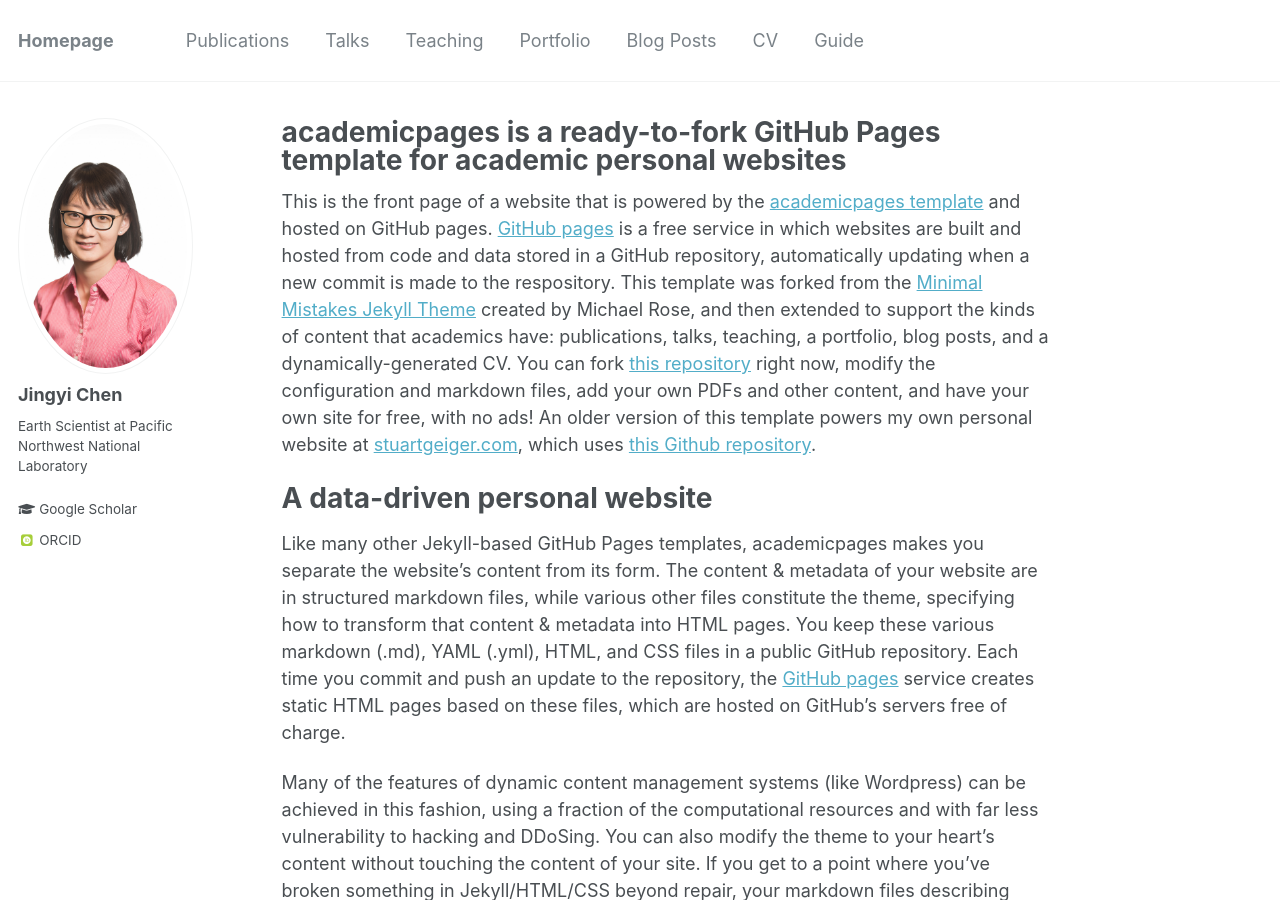
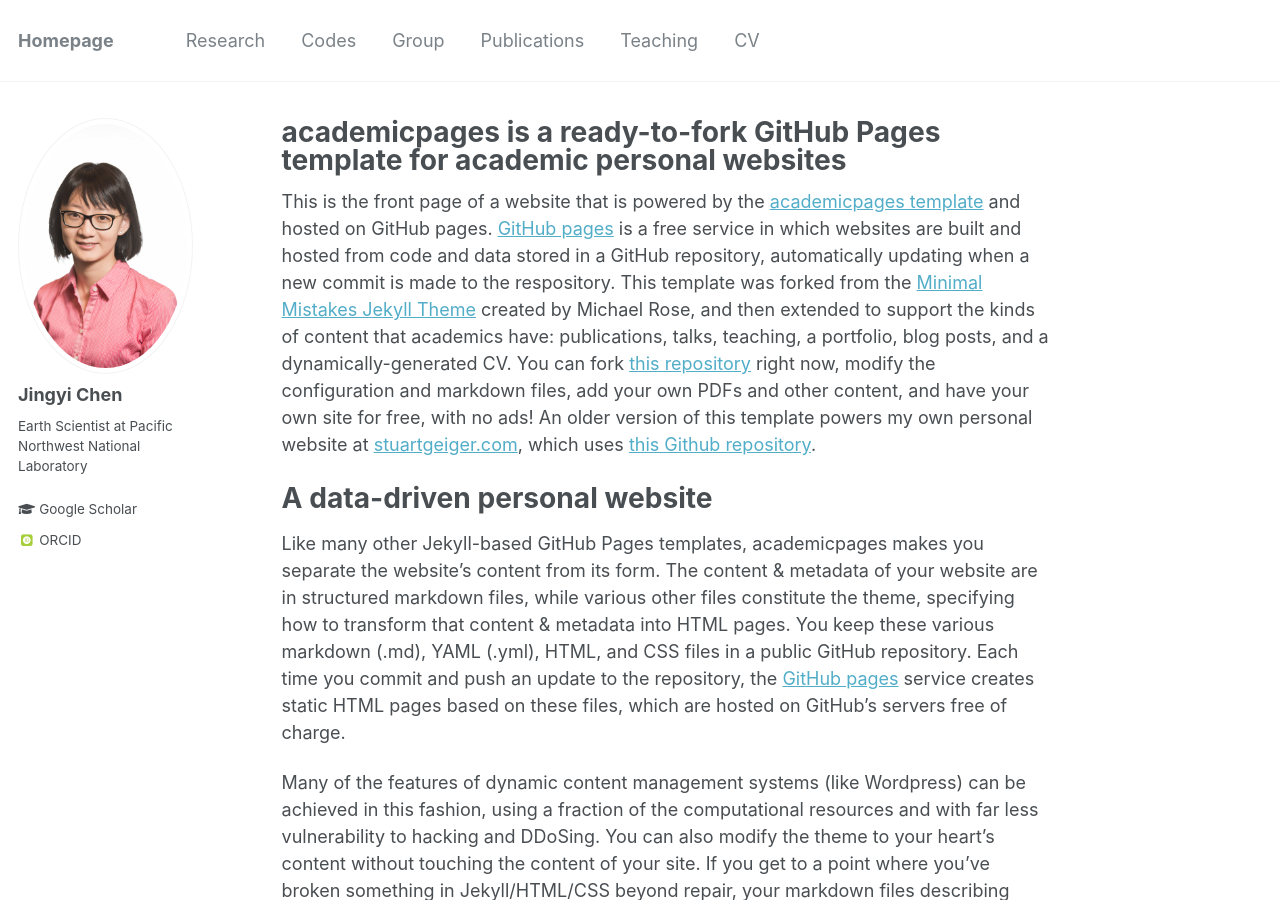
Before and after one commit to Jingyi-Chen/jingyi-chen.github.io, a Jekyll site: the page built from _pages/about.md, in a window 1280 px wide and 900 px high. Built offline with Jekyll 4.4.1, drawn with Linux system fonts in a browser that asks for light colours; some web fonts are replaced.

Commit message:
Update navigation.yml

```diff
--- a/_data/navigation.yml
+++ b/_data/navigation.yml
@@ -1,22 +1,20 @@
 # main links links
 main:
+
+  - title: "Research"
+    url: /research/
+
+  - title: "Codes"
+    url: /codes/
+
+  - title: "Group"
+    url: /group/
+
   - title: "Publications"
     url: /publications/
-
-  - title: "Talks"
-    url: /talks/
 
   - title: "Teaching"
     url: /teaching/
 
-  - title: "Portfolio"
-    url: /portfolio/
-
-  - title: "Blog Posts"
-    url: /year-archive/
-
   - title: "CV"
     url: /cv/
-
-  - title: "Guide"
-    url: /markdown/
```
